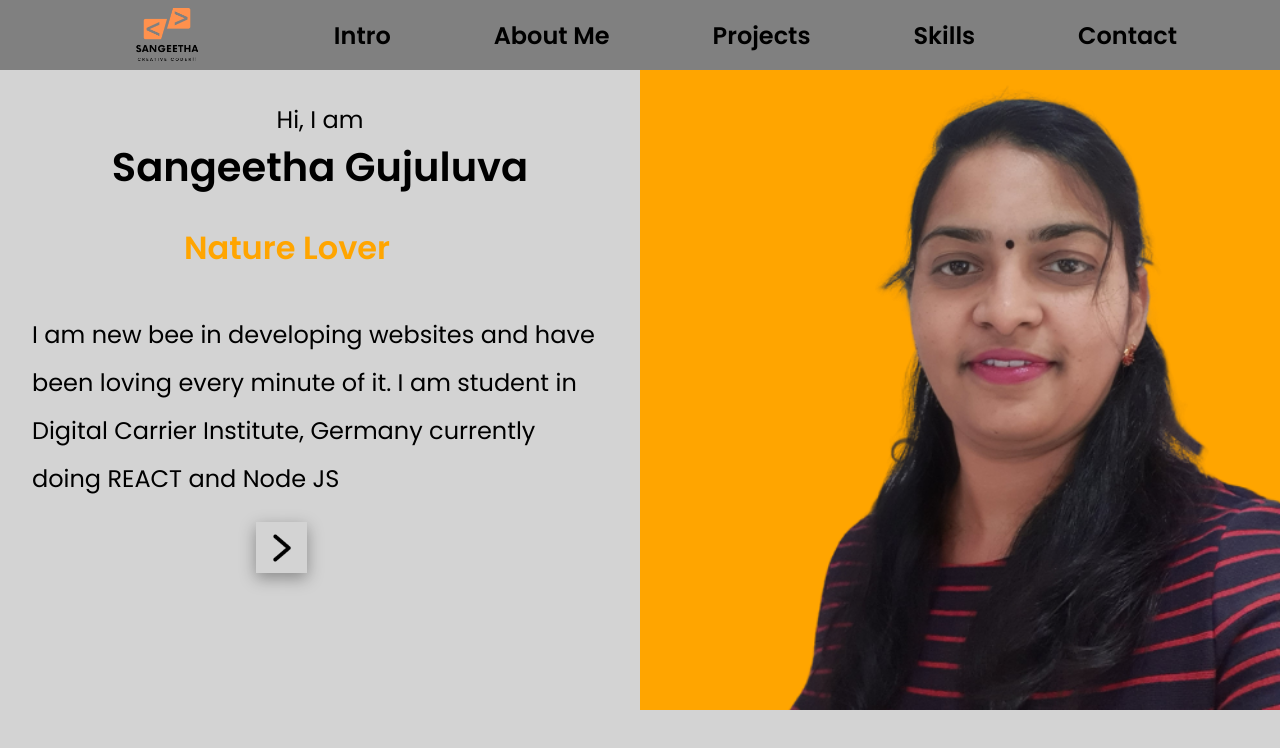
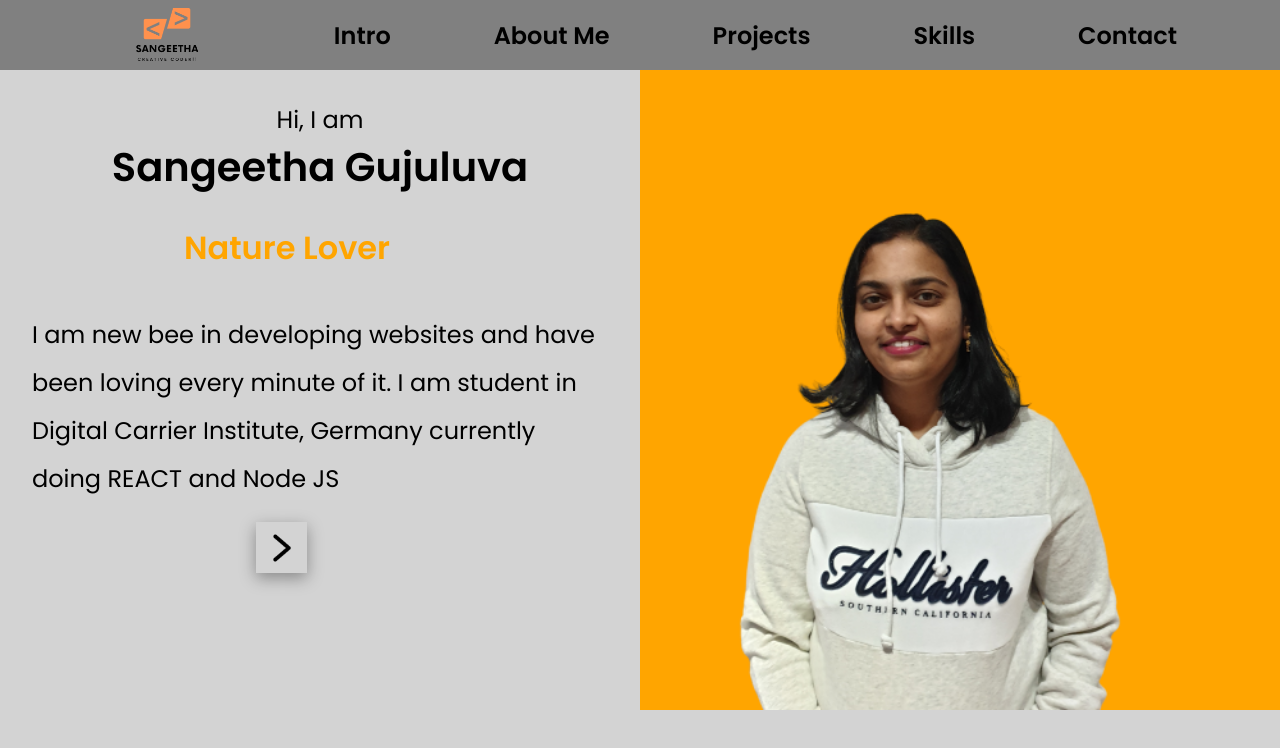
Before and after one commit to sgujuluva/portfolio-react, a React (Create React App) app: page / in a window 1280 px wide. Shown: the top 748 px of the page. Built offline with nearby package versions, Linux system fonts and the light colour scheme.

Commit message:
photo changed

```diff
--- a/src/components/intro/Intro.css
+++ b/src/components/intro/Intro.css
@@ -90,7 +90,7 @@ a {
   /* height: 50vh; */
   padding: 25% 0;
   /*   object-fit: cover; */
-  background-image: url(../../images/foto1.png);
+  background-image: url(../../images/foto2.png);
   background-size: cover;
   background-repeat: no-repeat;
   background-position: right;
@@ -105,7 +105,11 @@ a {
   margin-top: 15%;
   box-shadow: rgba(0, 0, 0, 0.35) 0px 5px 15px;
 }
+.intro-right .right-arrow{
+  margin-top:30%;
 
+border:2px solid red;
+}
 /* responsive mobile */
 @media only screen and (max-width: 700px) {
   .intro-navbar a {
```
